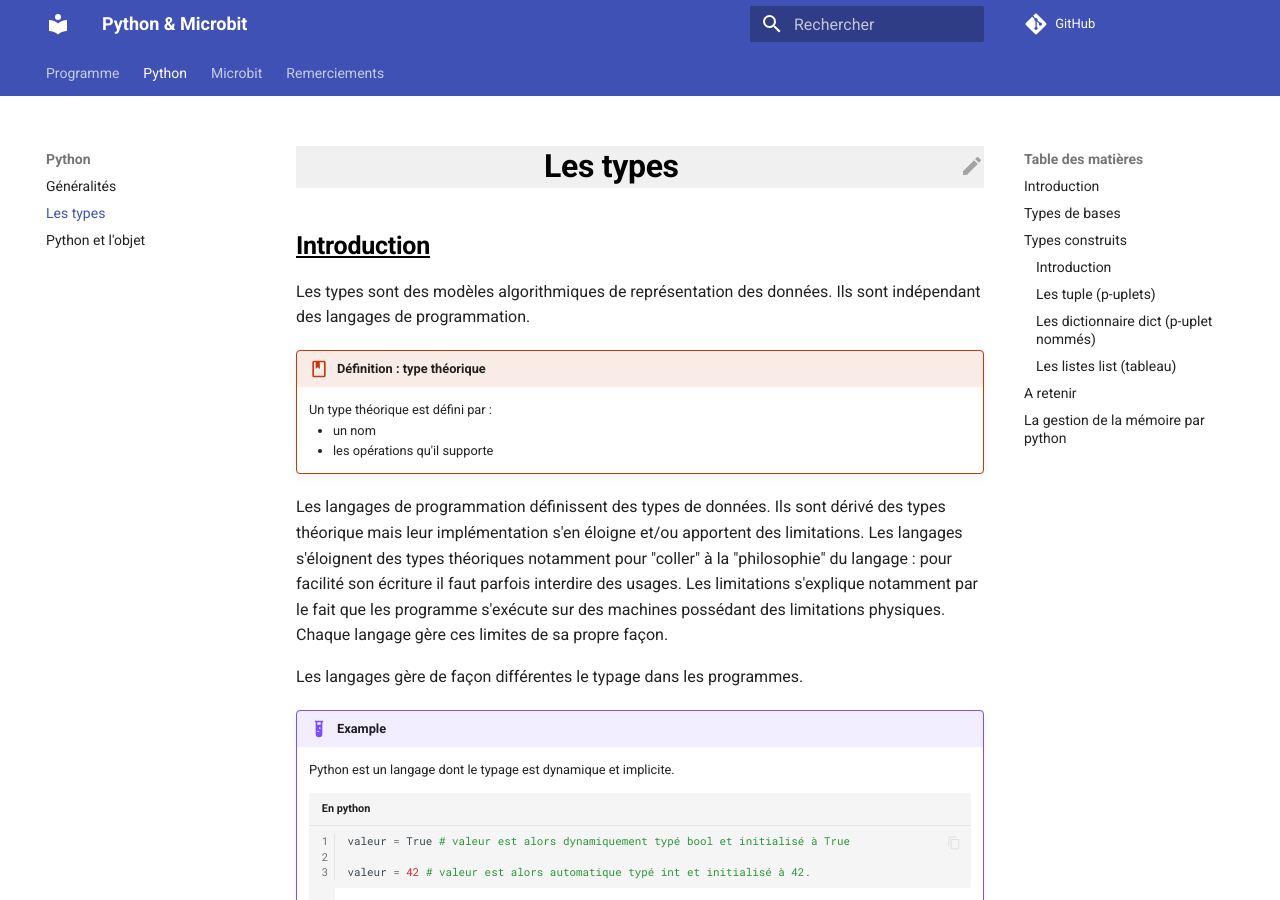
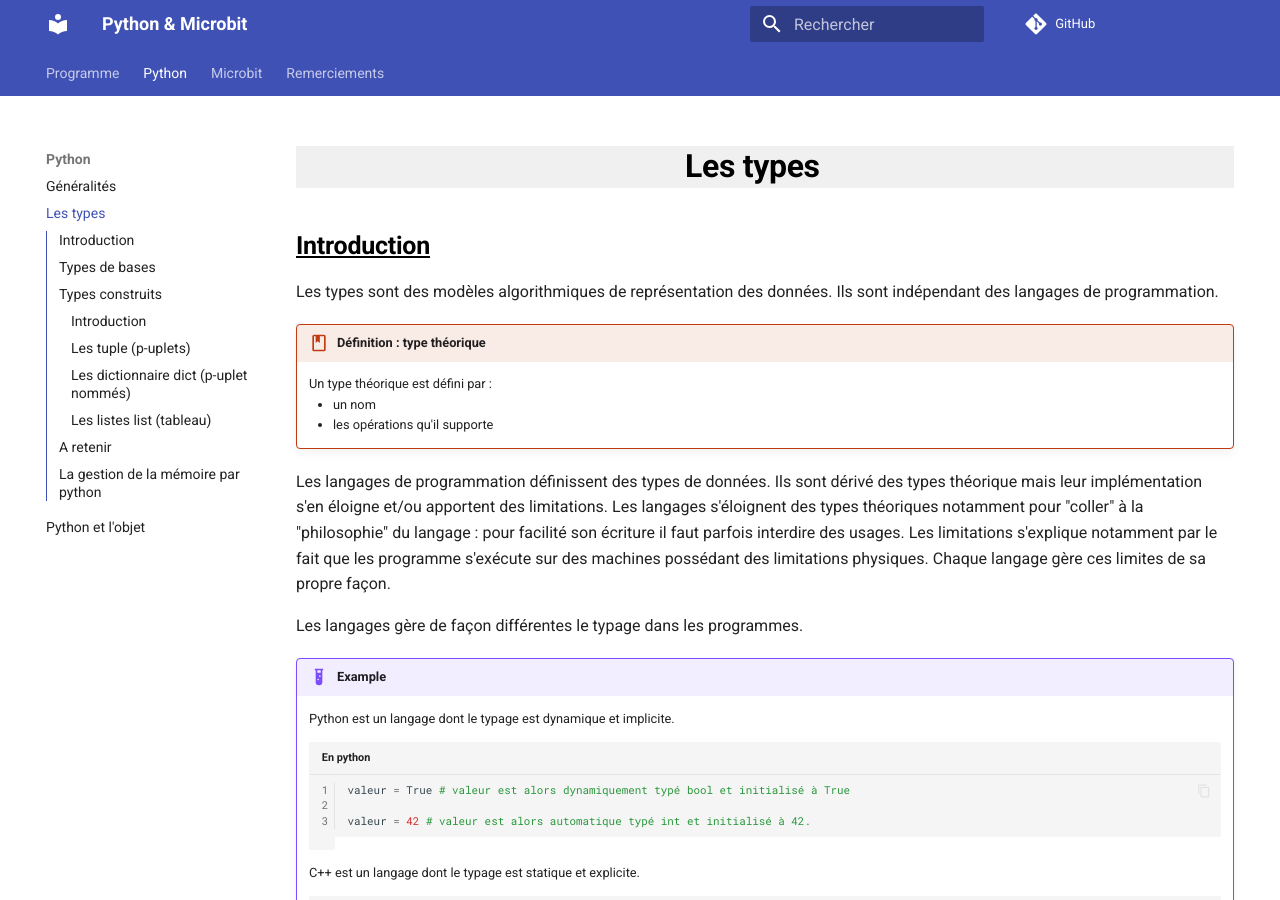
Before and after one commit to bdelaup/Formation-python-snt, an MkDocs documentation site: the page built from docs/python_type.md, in a window 1280 px wide and 900 px high. Built offline with MkDocs 1.6.1 and Material for MkDocs 9.7.7, drawn with Linux system fonts in a browser that asks for light colours; comment, search, counter and statistics services are not loaded.

Commit message:
Update mkdocs.yml

```diff
--- a/mkdocs.yml
+++ b/mkdocs.yml
@@ -17,13 +17,15 @@
     name: material
     language: fr
     features:
-      - navigation.instant
-      - navigation.tracking
-      - navigation.tabs
-      - navigation.top
-      - navigation.sections
-      - content.code.copy
-      - content.action.edit
+        - navigation.tabs
+        - navigation.sections
+        - toc.integrate
+        - navigation.top
+        - search.suggest
+        - search.highlight
+        - content.tabs.link
+        - content.code.annotation
+        - content.code.copy
     icon:
       edit: material/pencil
       view: material/eye
```
